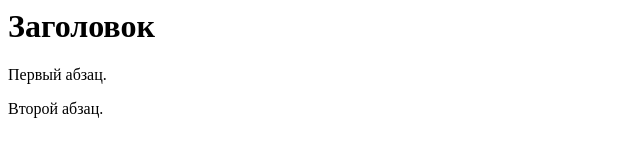
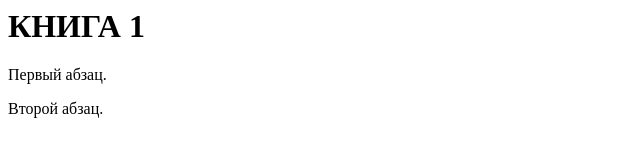
Before and after one commit to 18Vera/Hello_world, a plain HTML site: page index.html in a window 1280 px wide. Shown: the whole page, without its empty margins (0-640 px from the left). Drawn offline with Linux system fonts and the light colour scheme.

Commit message:
Update index.html

```diff
--- a/index.html
+++ b/index.html
@@ -6,8 +6,7 @@
  </head>
  <body>
 
-  <h1>Заголовок</h1
-    >
+  <h1>КНИГА 1</h1>
   <!-- Комментарий -->
   <p>Первый абзац.</p>
   <p>Второй абзац.</p>
```
